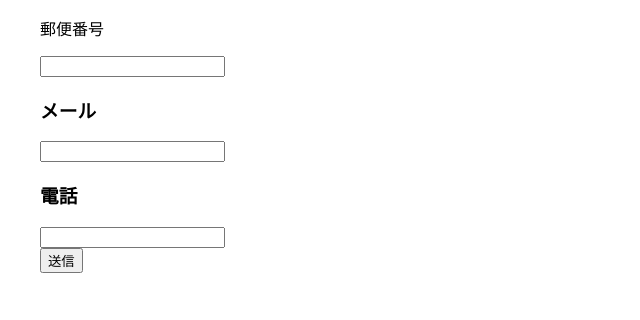
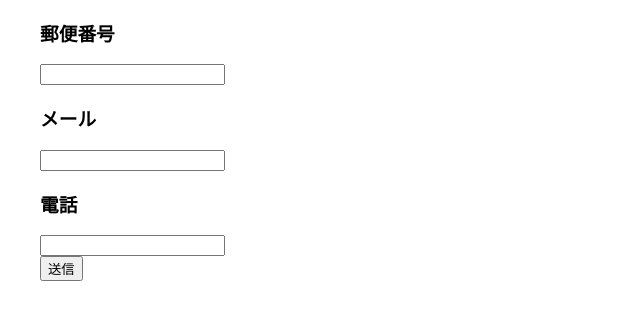
Before and after one commit to sakana-san/bookReact, a React (Create React App) app in the folder react/cli/input/: page / in a window 1280 px wide. Shown: the top 320 px of the page, without its empty margins (0-640 px from the left). Built offline with nearby package versions, Linux system fonts and the light colour scheme; the HTML template or start-up script is replaced by a standard one.

Commit message:
郵便番号reactもリファクタリングしたった

```diff
--- a/react/cli/input/src/changeMessage.js
+++ b/react/cli/input/src/changeMessage.js
@@ -1,40 +1,51 @@
-import React from 'react';
+import React from 'react'
 
 export default class extends React.Component {
-  constructor (props) {
+  constructor(props) {
     super(props)
     this.state = {
-      code: this.props.switchCode,
-      label: '',
-      bColor: ''
+      value: '',
+      converted: '',
+      flag: false
     }
   }
-  componentWillReceiveProps(newProps) {
-    if (newProps.switchCode) {
-      this.setState({
-        code:  newProps.switchCode,
-        label: 'OK',
-        bColor: 'blue'
-      })
-    } else {
-      this.setState({
-        code:  '',
-        label: 'NG',
-        bColor: 'red'
-      })
+  handler (e) {
+    let target = e.target.value
+    let targetValue = target.replace(/[^0-9-]+/g, '')
+    let convertedZip = /^\d{3}-\d{4}$/
+    let shaping = convertedZip.test(targetValue)
+    this.setState({
+      value: targetValue,
+      converted: shaping,
+      flag: true
+    })
+  }
+  checkMessage() {
+    let notice = ''
+    let nullCheck = (this.state.value !== '') ? notice = 'NG' : notice = ''
+    if (this.state.flag) {
+      if (this.state.converted) {
+        notice = 'OK'
+      } else {
+        nullCheck
+      }
     }
+    return notice
   }
   render () {
+    let message = this.checkMessage()
     return (
-      <span
-        style={{
-          'marginLeft': '20px',
-          'padding': '40px',
-          'backgroundColor': this.state.bColor
-        }}
-      >
-        { this.state.label}
-      </span>
+      <div>
+        <h3>{ this.props.label }</h3>
+        <input
+          type="text"
+          value={ this.state.value }
+          onChange={(e) => {
+            this.handler(e)
+          }}
+        />
+        <span>{ message }</span>
+      </div>
     )
   }
 }
--- a/react/cli/input/src/input.js
+++ b/react/cli/input/src/input.js
@@ -1,32 +1,18 @@
-import React from 'react';
-import ChangeMessage from './changeMessage';
+import React from 'react'
+import ChangeMessage from './changeMessage'
 
 export default class extends React.Component {
   constructor(props) {
     super(props)
-    this.state = {
-      code: ''
-    }
-  }
-  handler (e) {
-    let numberShaping = e.target.value.replace(/[^0-9-]+/g, '')
-    let shaping = /^\d{3}-\d{4}$/
-    this.setState({
-      code: shaping.test(numberShaping),
-    })
   }
   render () {
-    return(
+    return (
       <div>
-        <p>郵便番号</p>
-        <input
-          type="text"
+        <ChangeMessage
+          label="郵便番号"
           onChange={(e) => {
             this.handler(e)
           }}
-        />
-        <ChangeMessage
-          switchCode={this.state.code}
         />
       </div>
     )
```
